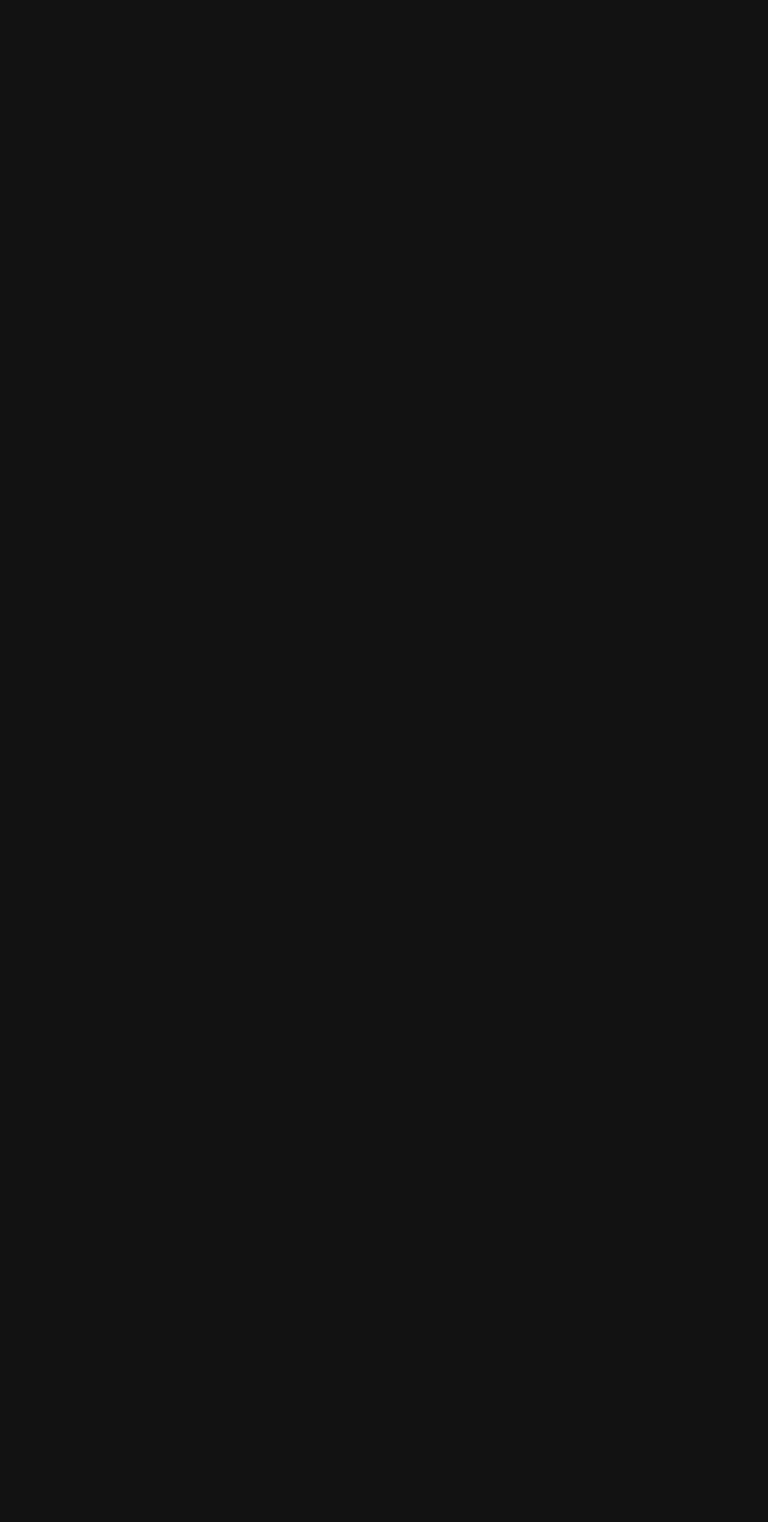
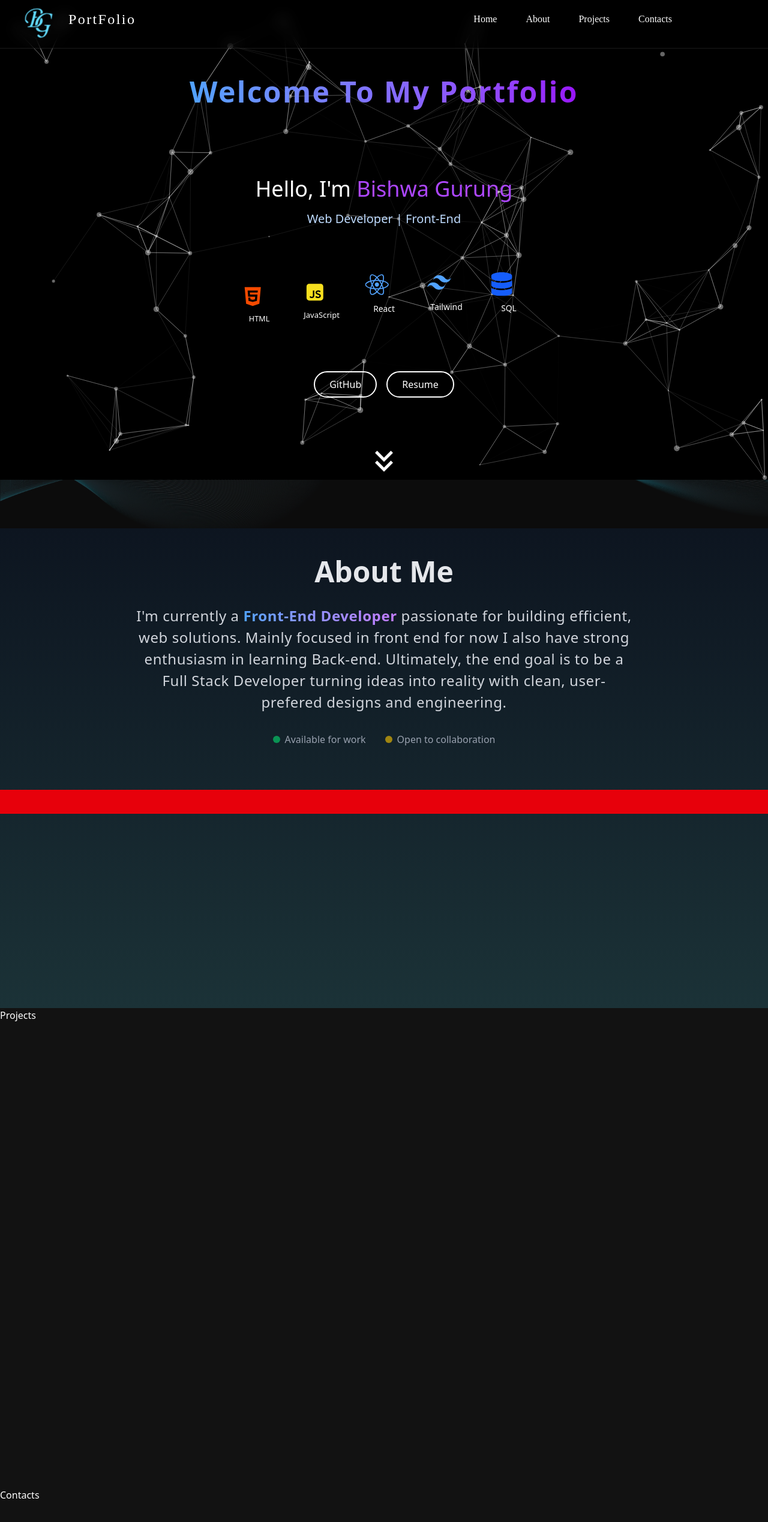
Before and after one commit to HavocXgrg/Portfolio, a React (Vite) app: page / in a window 1280 px wide. Shown: the top 2538 px of the page at 60% size. Before the commit the page ends 800 px from the top, so only its background shows below. Built offline with nearby package versions, Linux system fonts and the light colour scheme; a web font is replaced by a local one.

Commit message:
removed skill-component for better nav item

```diff
--- a/src/App.jsx
+++ b/src/App.jsx
@@ -1,9 +1,22 @@
 import React from "react";
 import NavBar from "./components/NavBar";
 import Herosection from "./components/Herosection";
+import AboutSection from "./components/AboutSection";
+
+import Projects from "./components/Projects";
+
+import Contacts from "./components/Contacts";
 
 const App = () => {
-  return <div></div>;
+  return (
+    <div>
+      <NavBar />
+      <Herosection />
+      <AboutSection />
+      <Projects />
+      <Contacts />
+    </div>
+  );
 };
 
 export default App;
```
